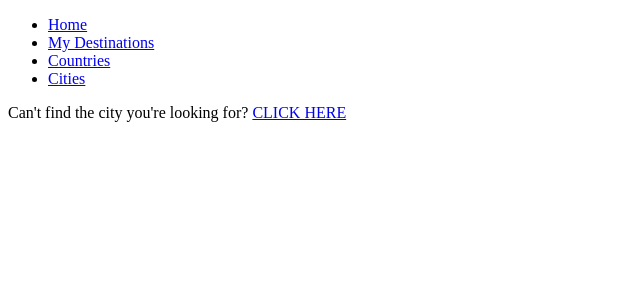
After one commit to spencerT101/Bucket_List_Project_1, a Flask app: page /city in a window 1280 px wide. The commit adds this page. Shown: the top 300 px of the page, without its empty margins (0-640 px from the left). Run offline with Flask 2, Linux system fonts and the light colour scheme; data that the repository does not hold is empty; some libraries are stand-ins or nearby versions.

Commit message:
city index created

```diff
--- a/project_start_code/controllers/destination_controller.py
+++ b/project_start_code/controllers/destination_controller.py
@@ -9,6 +9,24 @@ from models.destination import Destination
 from models.country import Country
 
 city_destinations_blueprint = Blueprint("city_destinations", __name__)
+
+@city_destinations_blueprint.route("/city")
+def cities():
+    cities = destination_repository.select_all()
+    return render_template("city/index.html", all_cities = cities)
+
+@city_destinations_blueprint.route("/city/new", methods = ['GET'])
+def new_country():
+    return render_template("city/new.html")
+
+# @city_destinations_blueprint.route("/city", methods = ['POST'])
+# def create_country():
+#     country_name = request.form["country_name"]
+#     continent = request.form["continent"]
+#     country = Country(country_name, continent)
+#     country_repository.save(country)
+#     return redirect('/countries')
+
 
 
 @city_destinations_blueprint.route("/destinations/<id>/edit_destination", methods = ['GET'])
--- a/project_start_code/templates/base.html
+++ b/project_start_code/templates/base.html
@@ -12,7 +12,8 @@
         <ul class="navbar">
           <li><a href="/">Home</a></li>
           <li><a href="/destinations">My Destinations</a></li>
-          <li><a href="/destinations/new">New Destination</a></li>
+          <li><a href="/countries">Countries</a></li>
+          <li><a href="/city">Cities</a></li>
         </ul>
       </nav>
     </header>
--- /dev/null
+++ b/project_start_code/templates/city/index.html
@@ -0,0 +1,17 @@
+{%extends "base.html"%}
+{% block content %}
+
+
+{% for city in all_cities%}
+<div>
+    <div>
+       city: {{city.city_name}}
+       <br>
+       country:{{city.country.name}}
+       </div>
+</div>
+{% endfor%}
+
+<p> Can't find the city you're looking for? <a href = "/city/new">CLICK HERE</a></p>
+
+{% endblock %}
--- a/project_start_code/templates/countries/index.html
+++ b/project_start_code/templates/countries/index.html
@@ -13,5 +13,6 @@
 {% endfor%}
 
 <p> We don't have the country you're looking for? <a href = "/countries/new">CLICK HERE</a></p>
+<p> To add a city <a href = "/city/new">CLICK HERE</a></p>
 
 {% endblock %}
```
Also changed, not shown: project_start_code/templates/city/new.html (added).
